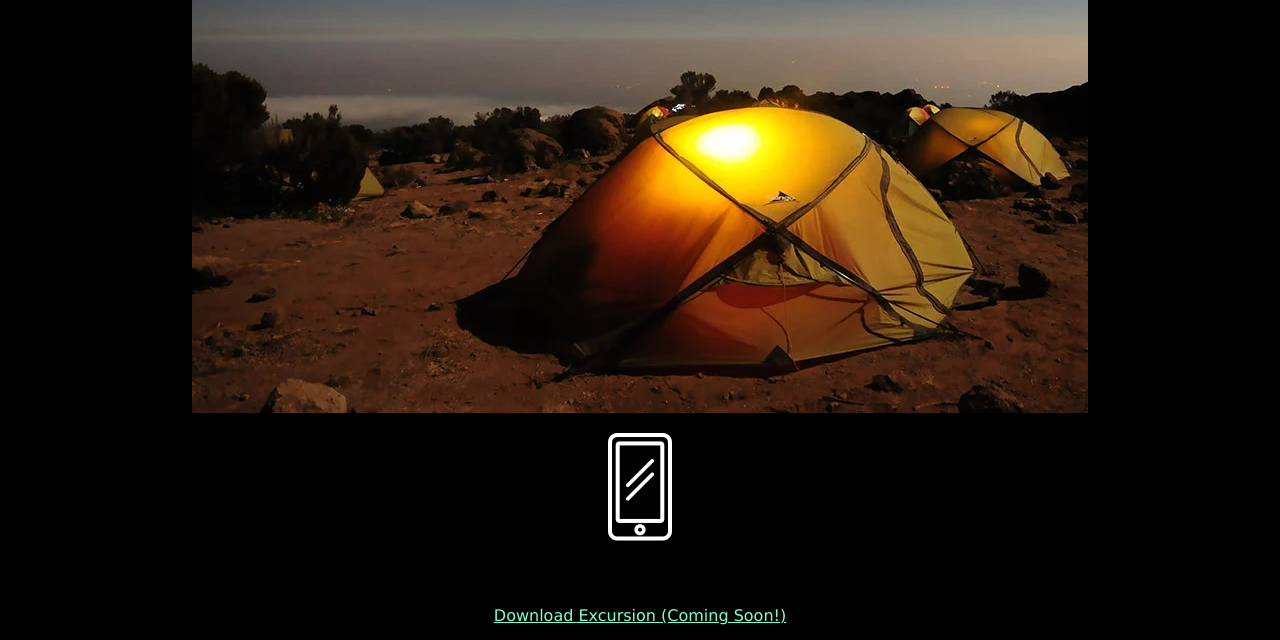
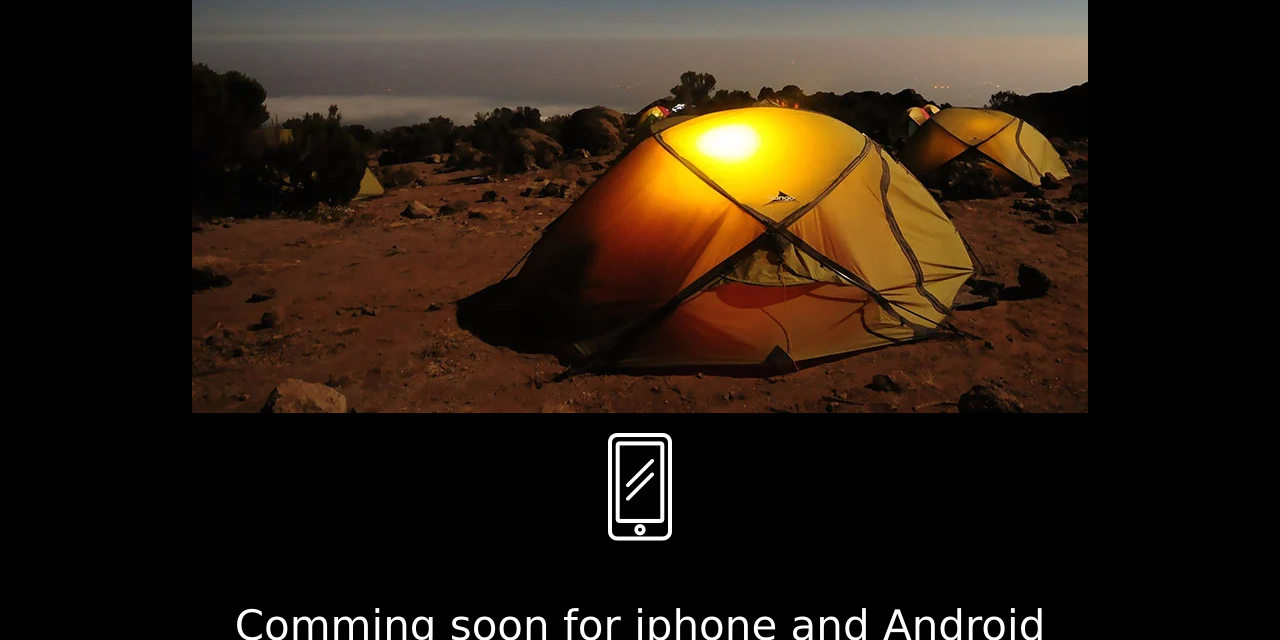
Before and after one commit to Snehajoshi312/excursion, a plain HTML site: page index.html in a window 1280 px wide. Shown: the part 599-1239 px from the top of the page. Drawn offline with Linux system fonts and the light colour scheme.

Commit message:
Final Push one more

```diff
--- a/index.html
+++ b/index.html
@@ -17,7 +17,7 @@
   <h4 class="header--sub-header">Excursion remember places you like, and recommends new points of interest around you.</h4>
   <p><img src="resources/images/camp.jpg"></p>
   <p><img src="resources/images/phone.png"></p>
-  <h4 class="header--secondar">Comming soon for iphone and Android</h4>
+  <h4 class="header--secondary">Comming soon for iphone and Android</h4>
   <p><a class="link--cta" href="#">Download Excursion (Coming Soon!)</a></p>
   <p class="footer-copyright">&copy;Excursion</p>
 
```
